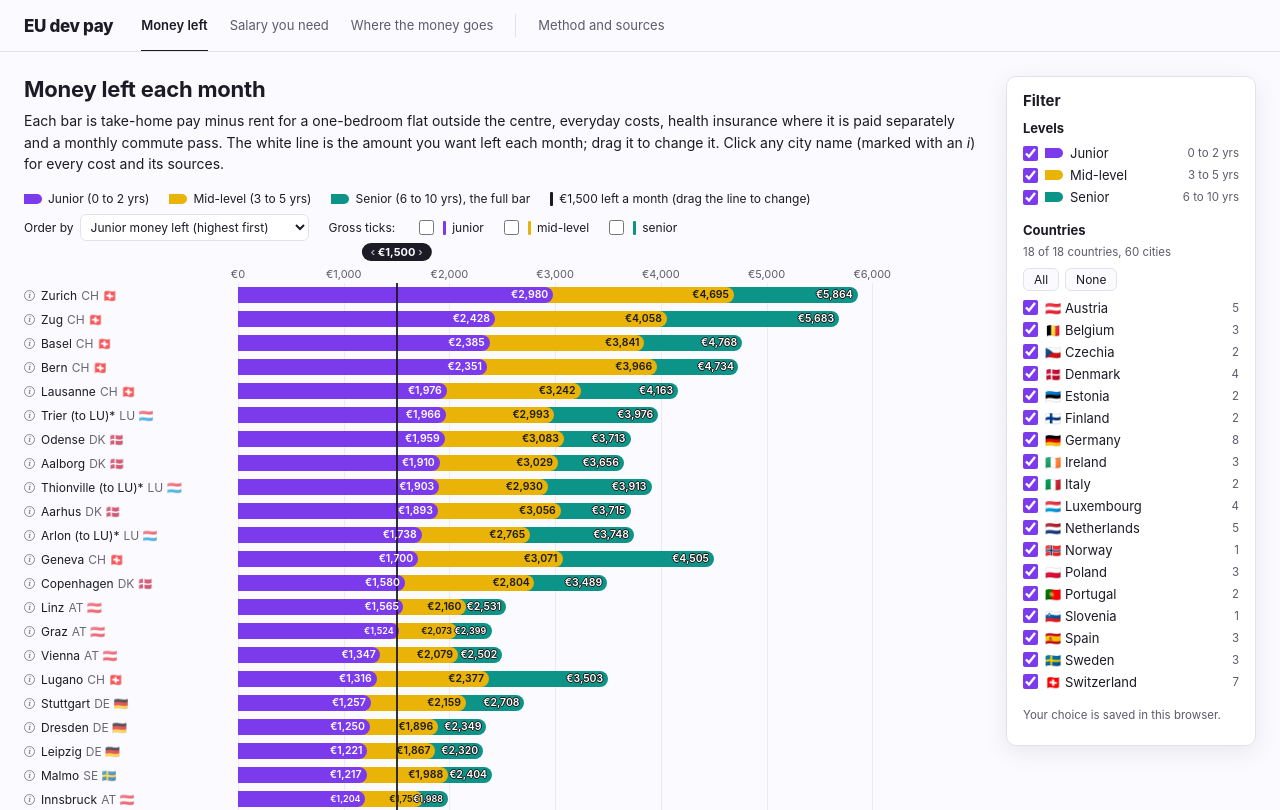
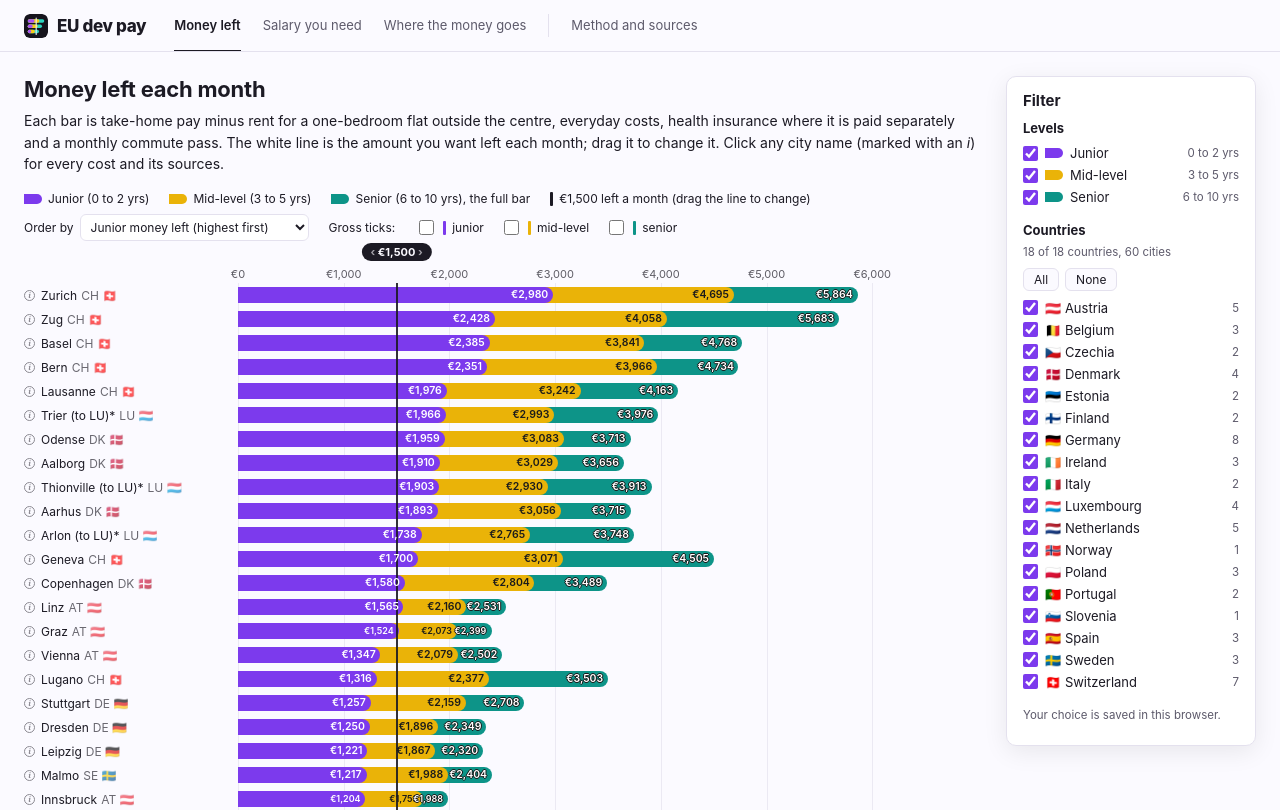
Before and after one commit to OffCrazyFreak/EU-Dev-pay, a plain HTML site: page index.html in a window 1280 px wide. Shown: the top 810 px of the page. Drawn offline with Linux system fonts and the light colour scheme.

Commit message:
feat(site): Stack the three charts again and add the logo to the header
Switching tabs hid the other charts, which made comparing them harder than scrolling. The three charts sit on one page again, the header links jump to each and mark the one in view, and Method and sources keeps its own view. Browsers could also mix a new page with an old cached style.css, which broke the layout after a deploy.

Changes:
- Charts stacked on one page, header links scroll to them and follow the scroll position
- Logo in the header; the logo and name link to the page root
- Build stamps a content version on every asset link so browsers fetch new files after a deploy

```diff
--- a/app.js
+++ b/app.js
@@ -171,7 +171,7 @@ function placeLabels(track, px, items, format) {
 
 // ---------- chart 1: money left ----------
 
-function moneyChart(root) {
+function moneyChart(root, onTargetCommit) {
   root.innerHTML = `
     <div class="legend" data-legend></div>
     <div class="ctls">
@@ -235,8 +235,10 @@ function moneyChart(root) {
     rowsFrame = requestAnimationFrame(drawRows);
   }
 
-  // the salary tab reads state.target when it is opened, so saving is enough here
-  const commitTarget = saveState;
+  function commitTarget() {
+    saveState();
+    onTargetCommit();
+  }
 
   function startDrag(event) {
     event.preventDefault();
@@ -767,38 +769,61 @@ function filterPanel(root, onChange) {
 
 // ---------- start ----------
 
-const TAB_DRAWS = {
-  money: moneyChart(document.getElementById("money-chart")),
+const CHART_DRAWS = {
+  money: moneyChart(document.getElementById("money-chart"), () => CHART_DRAWS.salary()),
   salary: salaryChart(document.getElementById("salary-chart")),
-  breakdown: breakdownChart(document.getElementById("breakdown-chart")),
-  method: () => {}
+  breakdown: breakdownChart(document.getElementById("breakdown-chart"))
 };
 
-const tabFromHash = () => (location.hash.slice(1) in TAB_DRAWS ? location.hash.slice(1) : "money");
+const chartsView = document.getElementById("charts-view");
+const methodView = document.getElementById("method");
+const navLinks = [...document.querySelectorAll("[data-tab]")];
+const isMethodView = () => location.hash === "#method";
 
-// Charts measure their own width to place labels, so only the visible tab is drawn; the rest redraw when opened.
-function drawActiveTab() {
-  TAB_DRAWS[tabFromHash()]();
+function drawCharts() {
+  if (!chartsView.hidden) Object.values(CHART_DRAWS).forEach(draw => draw());
 }
 
-function showTab() {
-  const active = tabFromHash();
-
-  document.querySelectorAll(".tab-panel").forEach(panel => { panel.hidden = panel.id !== active; });
-  document.querySelectorAll("[data-tab]").forEach(tab => {
-    tab.setAttribute("aria-selected", String(tab.dataset.tab === active));
+function markActive(id) {
+  navLinks.forEach(link => {
+    if (link.dataset.tab === id) link.setAttribute("aria-current", "true");
+    else link.removeAttribute("aria-current");
   });
-
-  window.scrollTo(0, 0);
-  drawActiveTab();
 }
 
-filterPanel(document.getElementById("filters"), drawActiveTab);
-window.addEventListener("hashchange", showTab);
-showTab();
+// The nav marks whichever chart sits under the sticky header, like a table of contents.
+function markChartInView() {
+  if (isMethodView()) return;
+
+  const headerBottom = document.querySelector("header.top").getBoundingClientRect().bottom;
+  const sections = [...chartsView.querySelectorAll(".chart-section")];
+  const current = sections.filter(section => section.getBoundingClientRect().top <= headerBottom + 80).pop() || sections[0];
+
+  markActive(current.id);
+}
+
+function showView() {
+  const method = isMethodView();
+  chartsView.hidden = method;
+  methodView.hidden = !method;
+
+  drawCharts();
+
+  const anchor = !method && document.getElementById(location.hash.slice(1));
+  if (anchor) anchor.scrollIntoView();
+  else window.scrollTo(0, 0);
+
+  if (method) markActive("method");
+  else markChartInView();
+}
+
+filterPanel(document.getElementById("filters"), drawCharts);
+window.addEventListener("hashchange", showView);
+window.addEventListener("scroll", markChartInView, { passive: true });
+showView();
 
 let resizeTimer;
 window.addEventListener("resize", () => {
   clearTimeout(resizeTimer);
-  resizeTimer = setTimeout(drawActiveTab, 150);
+  resizeTimer = setTimeout(drawCharts, 150);
 });
--- a/index.html
+++ b/index.html
@@ -5,9 +5,9 @@
   <meta name="viewport" content="width=device-width, initial-scale=1, viewport-fit=cover">
   <title>EU dev pay vs cost of living</title>
   <meta name="description" content="What a software engineer keeps each month after tax, rent and living costs in 60 European cities, for junior, mid-level and senior pay, with every cost and source per city.">
-  <link rel="icon" href="favicon.svg" type="image/svg+xml">
-  <link rel="icon" href="favicon-32.png" type="image/png" sizes="32x32">
-  <link rel="apple-touch-icon" href="apple-touch-icon.png">
+  <link rel="icon" href="favicon.svg?v=97d0eb2dd9" type="image/svg+xml">
+  <link rel="icon" href="favicon-32.png?v=775afb9ab1" type="image/png" sizes="32x32">
+  <link rel="apple-touch-icon" href="apple-touch-icon.png?v=75f2bc6129">
   <meta property="og:type" content="website">
   <meta property="og:url" content="https://offcrazyfreak.github.io/eu-dev-pay/">
   <meta property="og:title" content="EU dev pay vs cost of living">
@@ -18,41 +18,44 @@
   <meta property="og:image:alt" content="Bar chart of money left each month for software engineers in European cities">
   <meta name="twitter:card" content="summary_large_image">
   <meta name="theme-color" content="#16141d">
-  <link rel="stylesheet" href="style.css">
+  <link rel="stylesheet" href="style.css?v=f731c06dea">
 </head>
 <body>
 <header class="top">
-  <a class="brand" href="#money">EU dev pay</a>
-  <nav class="tabs" role="tablist" aria-label="Charts">
-    <a role="tab" href="#money" data-tab="money">Money left</a>
-    <a role="tab" href="#salary" data-tab="salary">Salary you need</a>
-    <a role="tab" href="#breakdown" data-tab="breakdown">Where the money goes</a>
+  <a class="brand" href="./"><img src="favicon.svg?v=97d0eb2dd9" alt="" width="24" height="24">EU dev pay</a>
+  <nav class="tabs" aria-label="Sections">
+    <a href="#money" data-tab="money">Money left</a>
+    <a href="#salary" data-tab="salary">Salary you need</a>
+    <a href="#breakdown" data-tab="breakdown">Where the money goes</a>
     <span class="tab-sep" aria-hidden="true"></span>
-    <a role="tab" href="#method" data-tab="method">Method and sources</a>
+    <a href="#method" data-tab="method">Method and sources</a>
   </nav>
 </header>
 
 <div class="layout">
 <main>
-  <section class="tab-panel" id="money" role="tabpanel">
+  <div class="view" id="charts-view">
+  <section class="chart-section" id="money">
     <h1>Money left each month</h1>
     <p>Each bar is take-home pay minus rent for a one-bedroom flat outside the centre, everyday costs, health insurance where it is paid separately and a monthly commute pass. The white line is the amount you want left each month; drag it to change it. Click any city name (marked with an <i>i</i>) for every cost and its sources.</p>
     <div class="scroll"><div class="chart" id="money-chart"></div></div>
   </section>
 
-  <section class="tab-panel" id="salary" role="tabpanel" hidden>
+  <section class="chart-section" id="salary">
     <h1>Typical salary vs the salary you need</h1>
     <p>Each bar is a typical posted gross salary per year. The white marker is the gross salary that leaves the target amount from the first chart each month in that city. A bar that reaches past the marker clears it.</p>
     <div class="scroll"><div class="chart" id="salary-chart"></div></div>
   </section>
 
-  <section class="tab-panel" id="breakdown" role="tabpanel" hidden>
+  <section class="chart-section" id="breakdown">
     <h1>Where the money goes</h1>
     <p>Each bar is one month of costs split into rent, everyday costs, commute and health insurance. Costs are the same whatever you earn, so the columns on the right show what is left at each level. Click any city for its full numbers, special tax rules and every source.</p>
     <div class="scroll"><div class="chart" id="breakdown-chart"></div></div>
   </section>
 
-  <section class="tab-panel" id="method" role="tabpanel" hidden>
+  </div>
+
+  <section class="view" id="method" hidden>
     <h1>Method and sources</h1>
     <p class="lead">How much a software engineer keeps each month after tax, rent and everyday costs in 60 European cities, at junior, mid-level and senior pay.</p>
 
@@ -76,7 +79,7 @@
 <aside class="filters" id="filters" aria-label="Filter countries and levels"></aside>
 </div>
 
-<script src="data.js"></script>
-<script src="app.js"></script>
+<script src="data.js?v=3fe6f8d19b"></script>
+<script src="app.js?v=318b81f084"></script>
 </body>
 </html>
--- a/style.css
+++ b/style.css
@@ -150,7 +150,13 @@ header.top {
   margin-bottom: -1px;
 }
 .tabs a:hover { color: var(--foreground); }
-.tabs a[aria-selected="true"] { color: var(--foreground); font-weight: 600; border-bottom-color: var(--foreground); }
+.tabs a[aria-current="true"] { color: var(--foreground); font-weight: 600; border-bottom-color: var(--foreground); }
+.brand { gap: 9px; }
+.brand img { display: block; width: 24px; height: 24px; border-radius: 6px; }
+
+.chart-section { scroll-margin-top: calc(var(--header-h) + env(safe-area-inset-top, 0px) + 16px); }
+.chart-section + .chart-section { margin-top: 56px; padding-top: 32px; border-top: 1px solid var(--border); }
+
 .tab-sep { width: 1px; background: var(--border); margin: 14px 0; }
 
 
```
Also changed, not shown: 2 other files.
